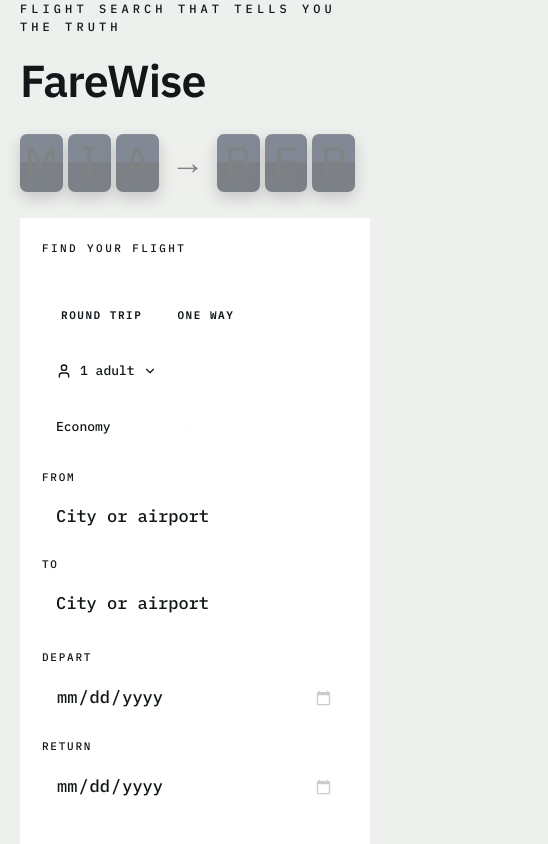
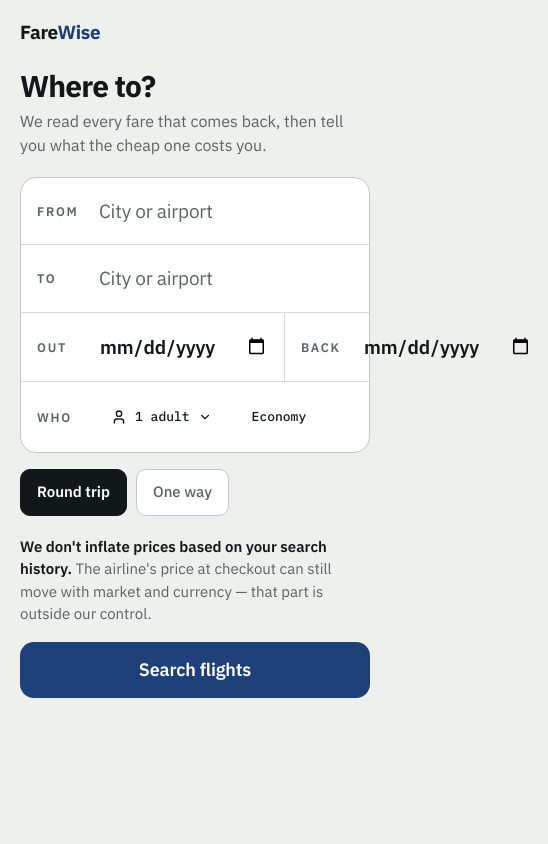
Before and after one commit to randall-flores/farewise, a Next.js app: page / in a window 390 px wide. Shown: the top 844 px of the page, 548 px wide, since content can reach past the window. Built offline with nearby package versions, Linux system fonts and the light colour scheme.

Commit message:
redesign: phone-first search screen, remove split-flap board

```diff
--- a/app/page.module.css
+++ b/app/page.module.css
@@ -9,198 +9,140 @@
   position: relative;
 }
 
-/* ---------- SPLIT HERO ---------- */
-/* Two columns: pitch + live board (left), search form (right). The min-height
-   pulls the block toward the vertical centre of the first screen so the page
-   reads as composed, not top-stranded. Collapses to one column on narrow views. */
-.hero {
-  display: grid;
-  grid-template-columns: 1.05fr 0.95fr;
-  grid-template-areas:
-    "intro form"
-    "pitch form";
-  gap: clamp(18px, 3vw, 30px) clamp(28px, 5vw, 72px);
-  align-content: center;
-  min-height: min(78vh, 700px);
+/* ---- app bar ---- */
+.appbar {
+  display: flex;
+  align-items: center;
+  justify-content: space-between;
+  padding: 18px 0 6px;
 }
-.heroCompact {
-  min-height: 0;
-  margin-bottom: clamp(8px, 2vw, 16px);
+.brand {
+  margin: 0;
+  font-size: 19px;
+  font-weight: 700;
+  letter-spacing: -0.02em;
 }
-.heroIntro {
-  grid-area: intro;
-  display: flex;
-  flex-direction: column;
-  align-items: stretch;
-  align-self: end; /* hug the pitch around the vertical centre line */
-  min-width: 0;
+.brand span { color: var(--navy); }
+
+.h1 {
+  font-size: 30px;
+  line-height: 1.14;
+  letter-spacing: -0.03em;
+  font-weight: 700;
+  margin: 16px 0 6px;
 }
-.heroPitch {
-  grid-area: pitch;
-  align-self: start;
-  min-width: 0;
-}
-.heroForm {
-  grid-area: form;
-  align-self: center;
-  width: 100%;
+.lead {
+  color: var(--ink-2);
+  font-size: 16px;
+  margin: 0;
+  max-width: 44ch;
 }
 
-/* Mobile: identity first, then the form (primary action), then the pitch.
-   Areas drive the visual order; only the form holds focusable elements, so
-   keyboard/focus order is unaffected by the reorder. */
-@media (max-width: 880px) {
-  .hero {
-    grid-template-columns: 1fr;
-    grid-template-areas:
-      "intro"
-      "form"
-      "pitch";
-    align-content: start;
-    min-height: 0;
-    gap: 26px;
-  }
-  .heroIntro,
-  .heroPitch,
-  .heroForm { align-self: stretch; }
+/* ---- the field stack: one card, one row per fact ---- */
+.form { margin-top: 20px; }
+.fields {
+  background: var(--card);
+  border: 1px solid var(--line-2);
+  border-radius: var(--r);
 }
-
-/* ---------- HERO LEFT ---------- */
-.kicker {
-  font-family: var(--mono);
-  font-size: 12px;
-  letter-spacing: 0.34em;
+.fields > :first-child { border-radius: var(--r) var(--r) 0 0; }
+.fields > :last-child { border-radius: 0 0 var(--r) var(--r); }
+.field {
+  display: flex;
+  align-items: center;
+  gap: 14px;
+  padding: 13px 16px;
+  min-height: 66px;
+  border-bottom: 1px solid var(--line);
+  position: relative;
+}
+.field:last-child { border-bottom: none; }
+.fieldKey {
+  font-size: 12.5px;
+  letter-spacing: 0.14em;
   text-transform: uppercase;
-  color: var(--amber);
-  margin: 0 0 18px;
+  color: var(--ink-2);
+  font-weight: 600;
+  width: 48px;
+  flex: none;
+}
+.fieldInput {
+  width: 100%;
+  border: none;
+  background: none;
+  color: var(--ink);
+  font-size: 19px;
+  font-weight: 600;
+  letter-spacing: -0.01em;
+  padding: 6px 0;
+  min-height: 40px;
+}
+.fieldInput::placeholder { color: var(--ink-2); font-weight: 400; }
+.fieldInput:focus { outline: none; }
+.field:focus-within { background: var(--navy-tint); }
+.fieldSplit { display: flex; border-bottom: 1px solid var(--line); }
+.fieldSplit .field { flex: 1; border-bottom: none; }
+.fieldSplit .field + .field { border-left: 1px solid var(--line); }
+.fieldRow {
   display: flex;
   align-items: center;
   gap: 12px;
-}
-.kicker::after {
-  content: "";
-  height: 1px;
-  flex: 1;
-  background: linear-gradient(90deg, var(--cream-12), transparent);
+  padding: 13px 16px;
+  min-height: 66px;
 }
 
-.brand {
-  font-size: clamp(2.8rem, 6vw, 4.4rem);
-  margin: 0 0 22px;
+/* ---- trip type ---- */
+.chips { display: flex; gap: 9px; margin-top: 16px; }
+.chip {
+  padding: 11px 16px;
+  min-height: var(--tap);
+  border-radius: var(--r-sm);
+  border: 1px solid var(--line-2);
+  background: var(--card);
+  color: var(--ink-2);
+  font-size: 15px;
+  font-weight: 500;
+  cursor: pointer;
+}
+.chip[aria-pressed="true"] {
+  background: var(--ink);
+  border-color: var(--ink);
+  color: #fff;
+  font-weight: 600;
 }
 
-.subtitle {
-  font-size: 1.05rem;
-  color: var(--cream-60);
-  max-width: 46ch;
-  margin: 0;
+.promise {
+  margin: 20px 0 0;
+  color: var(--ink-2);
+  font-size: 15px;
+  line-height: 1.5;
 }
+.promise b { color: var(--ink); font-weight: 600; }
 
-/* split-flap route board */
-.board {
-  display: flex;
-  align-items: center;
-  gap: clamp(12px, 3vw, 26px);
-  flex-wrap: wrap;
-  margin: 4px 0 0;
+.submit {
+  display: block;
+  width: 100%;
+  min-height: 56px;
+  margin-top: 16px;
+  border: none;
+  border-radius: 14px;
+  background: var(--navy);
+  color: #fff;
+  font-size: 18px;
+  font-weight: 600;
+  letter-spacing: -0.01em;
+  cursor: pointer;
 }
-/* on-load sample route: present but clearly a placeholder */
-.boardGhost { opacity: 0.5; }
-.code { display: flex; gap: 5px; }
-.flap {
-  position: relative;
-  width: clamp(42px, 11vw, 62px);
-  height: clamp(56px, 15vw, 84px);
-  background: linear-gradient(180deg, #16203a 0 50%, #0a1120 50% 100%);
-  border: 1px solid var(--cream-08);
-  border-radius: 7px;
-  display: flex;
-  align-items: center;
-  justify-content: center;
-  font-family: var(--serif);
-  font-size: clamp(40px, 11vw, 60px);
-  color: var(--cream);
-  line-height: 1;
-  box-shadow: inset 0 1px 0 rgba(234, 238, 246, 0.05), 0 6px 16px rgba(0, 0, 0, 0.35);
-}
-.flap::before {
-  content: "";
-  position: absolute;
-  left: 0; right: 0; top: 50%;
-  height: 1px;
-  background: rgba(0, 0, 0, 0.55);
-  transform: translateY(-0.5px);
-}
-.flap span { transform: translateY(-2px); }
-.arrow {
-  color: var(--amber);
-  font-family: var(--serif);
-  font-size: clamp(34px, 8vw, 52px);
-  line-height: 1;
-  position: relative;
-  top: -2px;
-  filter: drop-shadow(0 0 10px rgba(255, 122, 26, 0.4));
-}
+.submit:hover { background: var(--navy-2); }
+.submit:disabled { opacity: 0.55; cursor: default; }
 
-/* ---------- FORM ---------- */
-/* Flat card — no gradient, no shadow (focus rings are the only lift). Calmer
-   and more minimal: solid surface, quiet hairline, generous row spacing. */
-.form {
-  background: var(--card);
-  border: 1px solid var(--cream-12);
-  border-radius: var(--radius);
-  padding: clamp(22px, 3vw, 28px);
-  display: flex;
-  flex-direction: column;
-  gap: 20px;
-}
-/* form card header: gives the card a defined top edge */
-.formTitle {
-  margin: 0;
-  padding-bottom: 16px;
-  border-bottom: 1px solid var(--cream-08);
-  font-family: var(--mono);
-  font-size: 11px;
-  letter-spacing: 0.22em;
-  text-transform: uppercase;
-  color: var(--cream-60);
-}
-.row { display: flex; gap: 16px; flex-wrap: wrap; }
-.field {
-  display: flex;
-  flex-direction: column;
-  gap: 7px;
-  flex: 1;
-  min-width: 140px;
-}
-
-/* Mobile: stack every field full-width so date pickers and inputs never
-   collide. Dropping min-width lets them shrink to the viewport instead of
-   overflowing. */
-@media (max-width: 600px) {
-  .row { flex-direction: column; gap: 14px; }
-  .field { min-width: 0; width: 100%; }
-  /* Full-width submit sits in the thumb zone for one-handed phone use. */
-  .submit { align-self: stretch; width: 100%; text-align: center; }
-}
-.field span {
-  font-family: var(--mono);
-  font-size: 11px;
-  letter-spacing: 0.16em;
-  text-transform: uppercase;
-  color: var(--cream-60);
-}
-.field input,
-.field select {
-  width: 100%;
-  min-width: 0; /* let fields shrink to the card instead of forcing overflow */
-  max-width: 100%;
-  padding: 12px 14px;
-  border: 1px solid var(--cream-12);
-  border-radius: 10px;
-  background: var(--page-2);
-  color: var(--cream);
-  font-family: var(--mono);
+/* One focus treatment for the whole app. */
+.chip:focus-visible,
+.submit:focus-visible,
+.cabinSelect:focus-visible,
+.fieldInput:focus-visible {
+  outline: 2px solid var(--navy);
+  outline-offset: 2px;
 }
 
 /* Date inputs carry a UA minimum width on iOS/WebKit that ignores width:100%
@@ -275,7 +217,6 @@
   letter-spacing: 0.12em;
   text-transform: uppercase;
 }
-.field input::placeholder { color: var(--cream-60); }
 
 /* Inline "pick from the list" error under an autocomplete field. */
 .fieldError {
@@ -284,83 +225,6 @@
   letter-spacing: 0.02em;
   color: var(--risk);
 }
-
-/* Native date inputs on the dark theme: the format hint (mm/dd/yyyy) and the
-   calendar icon are dark-on-dark by default, so an empty field looks blank.
-   Show the hint muted, brighten a real value, and make the icon visible. */
-.field input[type="date"]::-webkit-datetime-edit { color: var(--cream-60); }
-.field input[type="date"]:focus::-webkit-datetime-edit,
-.field input[type="date"]:valid::-webkit-datetime-edit { color: var(--cream); }
-.field input[type="date"]::-webkit-calendar-picker-indicator {
-  filter: invert(0.8);
-  cursor: pointer;
-}
-.field input:focus,
-.field select:focus {
-  outline: 2px solid var(--amber);
-  outline-offset: 1px;
-  border-color: transparent;
-}
-.submit {
-  width: 100%;
-  margin-top: 4px;
-  padding: 13px 24px;
-  text-align: center;
-  border: none;
-  border-radius: 10px;
-  background: var(--amber);
-  color: #070b14;
-  font-family: var(--mono);
-  font-weight: 600;
-  font-size: 13px;
-  letter-spacing: 0.06em;
-  text-transform: uppercase;
-  cursor: pointer;
-  transition: background 0.15s ease;
-}
-.submit:hover { background: var(--amber-soft); }
-.submit:disabled { opacity: 0.55; cursor: default; }
-
-/* ---------- CONTEXT STRIP (trip type · travelers · cabin) ---------- */
-/* Three self-evident controls, left-aligned, no field labels. Flat inset fills,
-   hairline borders, equal 44px height. Wraps on narrow screens. */
-.contextStrip {
-  display: flex;
-  align-items: center;
-  flex-wrap: wrap;
-  gap: 12px;
-}
-
-/* Segmented trip-type toggle: two pills in a hairline container. Active pill is
-   filled amber with dark text; inactive is transparent, muted cream. */
-.segmented {
-  display: inline-flex;
-  gap: 3px;
-  padding: 3px;
-  background: var(--page-2);
-  border: 1px solid var(--cream-12);
-  border-radius: 10px;
-}
-.segment {
-  appearance: none;
-  border: none;
-  background: none;
-  cursor: pointer;
-  min-height: 38px;
-  padding: 9px 16px;
-  border-radius: 7px;
-  font-family: var(--mono);
-  font-size: 11px;
-  font-weight: 600;
-  letter-spacing: 0.14em;
-  text-transform: uppercase;
-  color: var(--cream-60);
-  transition: background 0.15s ease, color 0.15s ease;
-}
-.segment:hover { color: var(--cream); }
-.segmentActive,
-.segmentActive:hover { background: var(--amber); color: var(--page); }
-.segment:focus-visible { outline: 2px solid var(--amber); outline-offset: 2px; }
 
 /* Travelers button + cabin select share the inset fill, hairline, height. */
 .travelers,
--- a/app/search-experience.js
+++ b/app/search-experience.js
@@ -189,9 +189,10 @@
 
   return (
     <label className={styles.field}>
-      <span>{label}</span>
+      <span className={styles.fieldKey}>{label}</span>
       <div className={styles.autocomplete}>
         <input
+          className={styles.fieldInput}
           name={name}
           value={text}
           onChange={onChange}
@@ -247,34 +248,6 @@
         </span>
       )}
     </label>
-  );
-}
-
-// Split-flap departure-board rendering of a route code (e.g. "MIA" -> three tiles).
-function FlapBoard({ origin, destination }) {
-  // On load nothing is chosen yet — show a dimmed sample route so the signature
-  // board is visible immediately, then brighten to the live route as they type.
-  const ghost = !origin && !destination;
-  const from = origin || "MIA";
-  const to = destination || "BER";
-  const tiles = (code) =>
-    String(code || "")
-      .toUpperCase()
-      .split("")
-      .map((ch, i) => (
-        <div key={i} className={styles.flap}>
-          <span>{ch}</span>
-        </div>
-      ));
-  return (
-    <div
-      className={`${styles.board} ${ghost ? styles.boardGhost : ""}`}
-      aria-label={ghost ? "Your route appears here" : `${origin} to ${destination}`}
-    >
-      <div className={styles.code}>{tiles(from)}</div>
-      <div className={styles.arrow}>→</div>
-      <div className={styles.code}>{tiles(to)}</div>
-    </div>
   );
 }
 
@@ -926,71 +899,25 @@
 
   return (
     <>
-      {/* Split hero: pitch + live board on the left, the search form on the right.
-          Collapses to a single column (and a tighter top margin) once a search runs. */}
-      <div className={`${styles.hero} ${data || loading ? styles.heroCompact : ""}`}>
-        <div className={styles.heroIntro}>
-          <p className={styles.kicker}>Flight search that tells you the truth</p>
-          <h1 className={styles.brand}>FareWise</h1>
-          <FlapBoard origin={form.origin} destination={form.destination} />
-        </div>
+      {/* App bar — the wordmark and nothing else. This is a tool, not a
+          landing page; the search card below is the first real thing. */}
+      <header className={styles.appbar}>
+        <p className={styles.brand}>
+          Fare<span>Wise</span>
+        </p>
+      </header>
 
-        <div className={styles.heroPitch}>
-          <p className={styles.subtitle}>
-            We don&apos;t book your flight or hide the catch. We compare the real
-            options, explain the trade-offs in plain language, then send you to book
-            direct.
+      {!(data || loading) && (
+        <>
+          <h1 className={styles.h1}>Where to?</h1>
+          <p className={styles.lead}>
+            We read every fare that comes back, then tell you what the cheap one costs you.
           </p>
-        </div>
+        </>
+      )}
 
-        <div className={styles.heroForm}>
       <form className={styles.form} onSubmit={onSubmit}>
-            <p className={styles.formTitle}>Find your flight</p>
-
-            {/* Context strip: trip type · travelers · cabin. Self-evident — no labels. */}
-            <div className={styles.contextStrip}>
-              {/* Trip type — segmented toggle. Same behavior: One way hides + clears Return. */}
-              <div className={styles.segmented} role="group" aria-label="Trip type">
-                <button
-                  type="button"
-                  className={`${styles.segment} ${form.tripType === "round-trip" ? styles.segmentActive : ""}`}
-                  aria-pressed={form.tripType === "round-trip"}
-                  onClick={() => setTripType("round-trip")}
-                >
-                  Round trip
-                </button>
-                <button
-                  type="button"
-                  className={`${styles.segment} ${form.tripType === "one-way" ? styles.segmentActive : ""}`}
-                  aria-pressed={form.tripType === "one-way"}
-                  onClick={() => setTripType("one-way")}
-                >
-                  One way
-                </button>
-              </div>
-
-              {/* Travelers — opens the passenger counter popover. */}
-              <TravelersControl
-                counts={{
-                  adults: form.adults,
-                  children: form.children,
-                  infantsInSeat: form.infantsInSeat,
-                  infantsOnLap: form.infantsOnLap,
-                }}
-                onChange={(c) => setForm((f) => ({ ...f, ...c }))}
-              />
-
-              {/* Cabin — existing select, restyled to match the strip. */}
-              <select className={styles.cabinSelect} name="cabin" value={form.cabin} onChange={update} aria-label="Cabin">
-                <option value="economy">Economy</option>
-                <option value="premium">Premium economy</option>
-                <option value="business">Business</option>
-                <option value="first">First class</option>
-              </select>
-            </div>
-
-            {/* From / To — two equal columns, mono FROM/TO labels (from AirportField). */}
-            <div className={styles.row}>
+        <div className={styles.fields}>
           <AirportField
             key={`origin-${resetKey}`}
             label="From"
@@ -1005,18 +932,25 @@
             initial={form.destination}
             onSelect={(code) => setForm((f) => ({ ...f, destination: code }))}
           />
-            </div>
 
-            {/* Depart / Return — two equal columns. Return only on round trip. */}
-            <div className={styles.row}>
+          <div className={styles.fieldSplit}>
             <label className={styles.field}>
-                <span>Depart</span>
-                <input type="date" name="depart" value={form.depart} onChange={update} min={today} required />
+              <span className={styles.fieldKey}>Out</span>
+              <input
+                className={styles.fieldInput}
+                type="date"
+                name="depart"
+                value={form.depart}
+                onChange={update}
+                min={today}
+                required
+              />
             </label>
             {form.tripType === "round-trip" && (
               <label className={styles.field}>
-                  <span>Return</span>
+                <span className={styles.fieldKey}>Back</span>
                 <input
+                  className={styles.fieldInput}
                   type="date"
                   name="returnDate"
                   value={form.returnDate}
@@ -1026,12 +960,62 @@
               </label>
             )}
           </div>
+
+          <div className={styles.fieldRow}>
+            <span className={styles.fieldKey}>Who</span>
+            <TravelersControl
+              counts={{
+                adults: form.adults,
+                children: form.children,
+                infantsInSeat: form.infantsInSeat,
+                infantsOnLap: form.infantsOnLap,
+              }}
+              onChange={(c) => setForm((f) => ({ ...f, ...c }))}
+            />
+            <select
+              className={styles.cabinSelect}
+              name="cabin"
+              value={form.cabin}
+              onChange={update}
+              aria-label="Cabin"
+            >
+              <option value="economy">Economy</option>
+              <option value="premium">Premium economy</option>
+              <option value="business">Business</option>
+              <option value="first">First class</option>
+            </select>
+          </div>
+        </div>
+
+        <div className={styles.chips} role="group" aria-label="Trip type">
+          <button
+            type="button"
+            className={styles.chip}
+            aria-pressed={form.tripType === "round-trip"}
+            onClick={() => setTripType("round-trip")}
+          >
+            Round trip
+          </button>
+          <button
+            type="button"
+            className={styles.chip}
+            aria-pressed={form.tripType === "one-way"}
+            onClick={() => setTripType("one-way")}
+          >
+            One way
+          </button>
+        </div>
+
+        <p className={styles.promise}>
+          <b>We don&apos;t inflate prices based on your search history.</b> The airline&apos;s
+          price at checkout can still move with market and currency — that part is outside
+          our control.
+        </p>
+
         <button className={styles.submit} type="submit" disabled={loading}>
-              {loading ? "Searching…" : "Search flights →"}
+          {loading ? "Searching…" : "Search flights"}
         </button>
       </form>
-        </div>
-      </div>
 
       {loading && (
         <div className={styles.loading} role="status" aria-live="polite">
```
Lines whose indentation alone changed are shown as unchanged.
